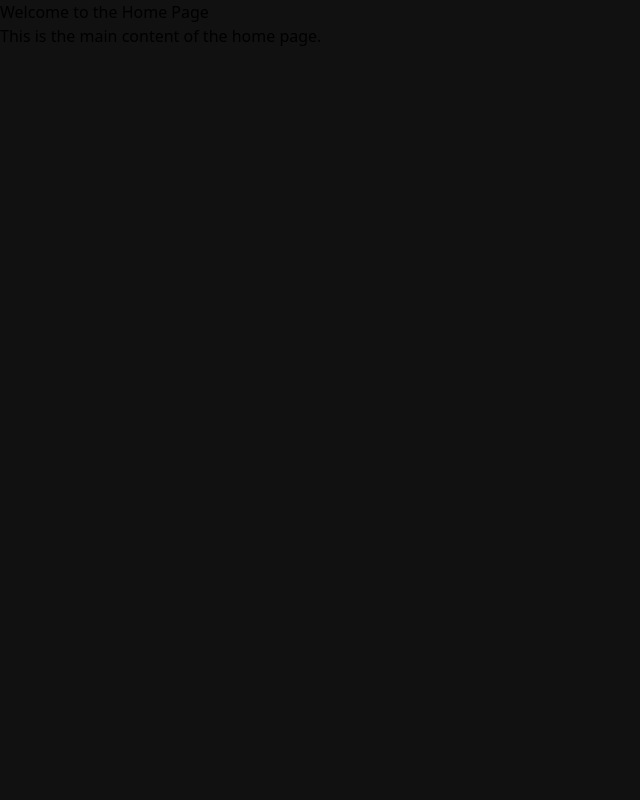
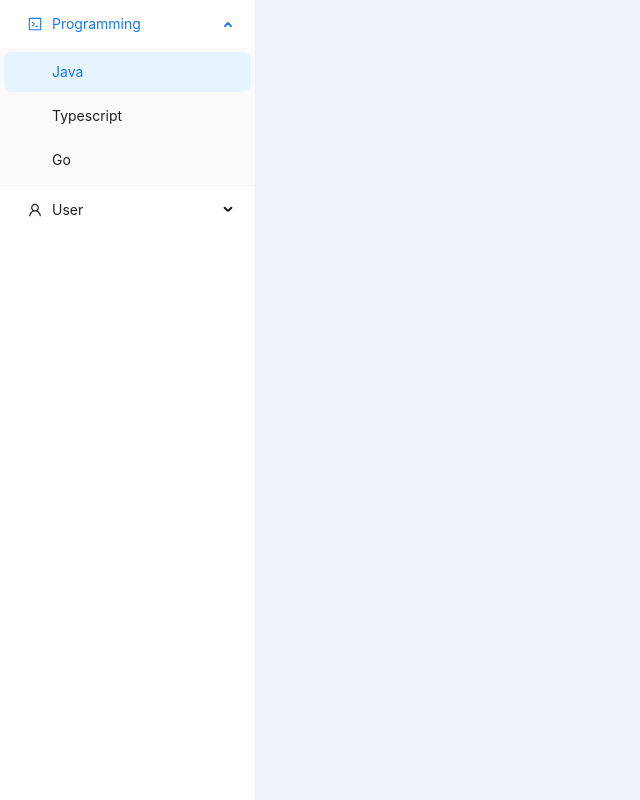
Before and after one commit to krivolapovdev/code-output-quiz, a React (Vite) app in the folder frontend/: page / in a window 1280 px wide. Shown: the whole page, without its empty margins (0-640 px from the left). Built offline with nearby package versions, Linux system fonts and the light colour scheme.

Commit message:
Create `CustomMenu` component

```diff
--- a/frontend/src/app/styles/index.css
+++ b/frontend/src/app/styles/index.css
@@ -5,7 +5,8 @@ html {
 }
 
 body {
-  background: rgb(17, 17, 17);
+  background: #f0f3fa;
+  color: white;
 }
 
 ::-webkit-scrollbar {
--- a/frontend/src/pages/home/ui/index.tsx
+++ b/frontend/src/pages/home/ui/index.tsx
@@ -1,8 +1,5 @@
+import { CustomMenu } from '@/widgets/CustomMenu';
+
 export const HomePage = () => {
-  return (
-    <div className='home-page'>
-      <h1>Welcome to the Home Page</h1>
-      <p>This is the main content of the home page.</p>
-    </div>
-  );
+  return <CustomMenu />;
 };
--- /dev/null
+++ b/frontend/src/widgets/CustomMenu/config/index.ts
@@ -0,0 +1 @@
+export { menuItems } from './menuItems';
--- /dev/null
+++ b/frontend/src/widgets/CustomMenu/config/menuItems.ts
@@ -0,0 +1,30 @@
+import { CodeOutlined, UserOutlined } from '@ant-design/icons';
+import type { MenuProps } from 'antd';
+import { createElement } from 'react';
+
+import { GO_KEY, JAVA_KEY, PROGRAMMING_KEY, SETTINGS_KEY, SOLVED_KEY, TYPESCRIPT_KEY, USER_KEY } from '../consts';
+
+export const menuItems: Required<MenuProps>['items'][number][] = [
+  {
+    key: PROGRAMMING_KEY,
+    label: 'Programming',
+    icon: createElement(CodeOutlined),
+    children: [
+      { key: JAVA_KEY, label: 'Java' },
+      { key: TYPESCRIPT_KEY, label: 'Typescript' },
+      { key: GO_KEY, label: 'Go' }
+    ]
+  },
+  {
+    type: 'divider'
+  },
+  {
+    key: USER_KEY,
+    label: 'User',
+    icon: createElement(UserOutlined),
+    children: [
+      { key: SOLVED_KEY, label: 'Solved' },
+      { key: SETTINGS_KEY, label: 'Settings' }
+    ]
+  }
+];
--- /dev/null
+++ b/frontend/src/widgets/CustomMenu/consts/index.ts
@@ -0,0 +1,12 @@
+export const PROGRAMMING_KEY = 'programming';
+export const USER_KEY = 'user';
+
+export const LANGUAGE_KEY = 'language';
+export const DIFFICULTY_KEY = 'difficulty';
+
+export const JAVA_KEY = 'java';
+export const TYPESCRIPT_KEY = 'typescript';
+export const GO_KEY = 'go';
+
+export const SOLVED_KEY = 'solved';
+export const SETTINGS_KEY = 'settings';
--- /dev/null
+++ b/frontend/src/widgets/CustomMenu/index.ts
@@ -0,0 +1 @@
+export { CustomMenu } from './ui';
--- /dev/null
+++ b/frontend/src/widgets/CustomMenu/ui/index.tsx
@@ -0,0 +1,17 @@
+import { Menu } from 'antd';
+
+import { menuItems } from '../config';
+import { DIFFICULTY_KEY, JAVA_KEY, LANGUAGE_KEY, PROGRAMMING_KEY } from '../consts';
+
+export const CustomMenu = () => {
+  return (
+    <Menu
+      style={{ width: 256 }}
+      defaultSelectedKeys={JAVA_KEY}
+      defaultOpenKeys={[PROGRAMMING_KEY, LANGUAGE_KEY, DIFFICULTY_KEY]}
+      mode='inline'
+      items={menuItems}
+      className='min-h-[100vh] overflow-y-auto'
+    />
+  );
+};
--- /dev/null
+++ b/package.json
@@ -0,0 +1,5 @@
+{
+  "dependencies": {
+    "antd": "^5.26.1"
+  }
+}
```
Also changed, not shown: 2 other files (tests, documents, lock files or other folders).
